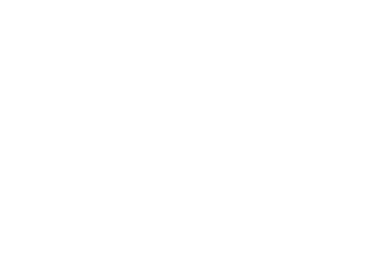
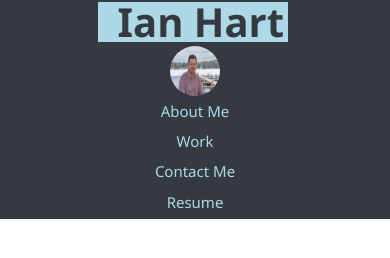
Before and after one commit to ianahart/personal-portfolio, a plain HTML site: page index.html in a window 390 px wide. Drawn offline with Linux system fonts and the light colour scheme.

Commit message:
create a responsive navbar with links for each section of the portfolio

```diff
--- a/assets/css/style.css
+++ b/assets/css/style.css
@@ -13,6 +13,147 @@ html {
   font-size: 62.5%;
 }
 
+/*
+* set site wide font
+*/
 body {
   font-family: 'Segoe UI', Tahoma, Geneva, Verdana, sans-serif;
 }
+
+/*
+* put space between the site heading and the navbar
+*/
+header {
+  display: flex;
+  justify-content: space-between;
+  background-color: var(--secondary-color);
+  padding: 0.5%;
+}
+
+/*
+make the heading and avatar container a flex container
+*/
+header section {
+  display: flex;
+  flex-direction: row;
+  width: 100%;
+}
+
+/*
+* style the main heading of the website
+*/
+header section h1 {
+  font-size: 400%;
+  background-color: var(--primary-color);
+  color: var(--secondary-color);
+  margin-right: 1%;
+  padding-left: 5%;
+  padding-right: 1%;
+}
+
+/*
+* make heading avatar round
+*/
+header section img {
+  border-radius: 50%;
+  height: 50px;
+  width: 50px;
+}
+
+
+/*
+* have the navbar take up twice as much space when there is remaining space left over
+*/
+header nav {
+  margin-right: 5%;
+  flex-grow: 2;
+  width: 100%;
+}
+
+/*
+* make the nav list a row and push it all the way right on the page
+*/
+header nav ul {
+  flex-direction: row;
+  display: flex;
+  margin-right: 5%;
+  width: 100%;
+  justify-content: flex-end;
+  align-items: center;
+  height: 100%;
+}
+
+
+/*
+* set a transition for nav list item background color
+*/
+header nav ul li {
+  margin: 1%;
+  transition: background-color 0.25s ease-in-out;
+  padding: 1%;
+}
+
+/*
+* when nav list item is hovered background-color will transition over 0.25s seconds
+*/
+header nav ul li:hover {
+  background-color: var(--primary-color);
+  color: var(--light);
+}
+
+/*
+* set a transition for nav lsit item links color
+*/
+header nav ul li a {
+  color: var(--primary-color);
+  font-size: 150%;
+  transition: color 0.25s ease-in-out;
+}
+
+/*
+* change color of nav list item link on hover
+*/
+header nav ul li a:hover {
+  color: var(--light);
+}
+
+
+
+@media screen and (max-width: 576px) {
+
+  /*
+  * stack header flex-items vertically on the y axis
+  */
+  header {
+    flex-direction: column;
+  }
+
+  /*
+  * stack heading and avatar vertically on the y axis and center on the x axis
+  */
+  header section {
+    flex-direction: column;
+    align-items: center;
+  }
+
+  /*
+  set a bit of margin on top for avatar
+  */
+  header section img {
+    margin-top: 1%;
+  }
+
+  /*
+  * stack nav ul flex-items vertically on the y axis
+  */
+  header nav ul {
+    flex-direction: column;
+  }
+
+  /*
+  * remove the text decoration on the nav links
+  */
+  header nav ul li a {
+    text-decoration: none;
+  }
+}
--- a/index.html
+++ b/index.html
@@ -8,6 +8,28 @@
   <link rel="stylesheet" href="./assets/css/style.css">
 </head>
 <body>
+  <header>
+      <section>
+        <h1>Ian Hart</h1>
+        <img src="./assets/images/me.jpg" alt="a headshot of ian hart with a frozen lake in the background" />
+      </section>
+      <nav>
+      <ul>
+        <li>
+          <a href="#about">About Me</a>
+        </li>
+        <li>
+          <a href="#work">Work</a>
+        </li>
+        <li>
+          <a href="#contact">Contact Me</a>
+        </li>
+        <li>
+          <a href="#Resume">Resume</a>
+        </li>
+      </ul>
+      </nav>
+  </header>
 
 </body>
 </html>
```
